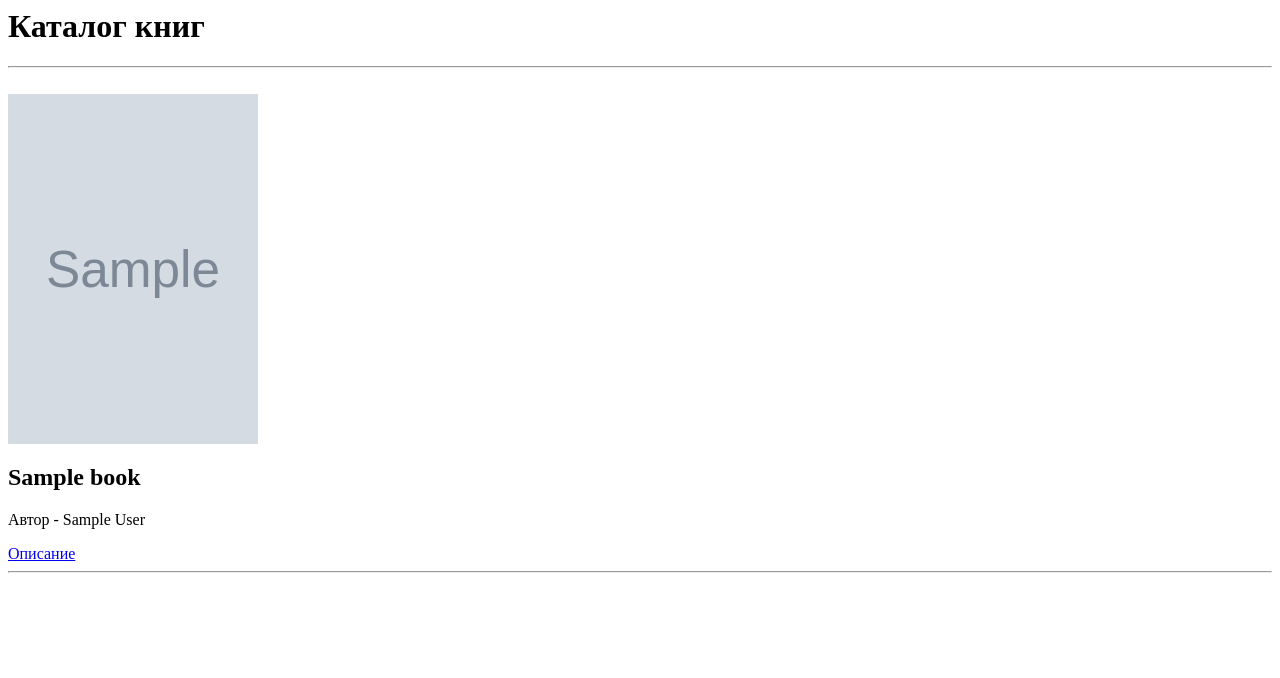
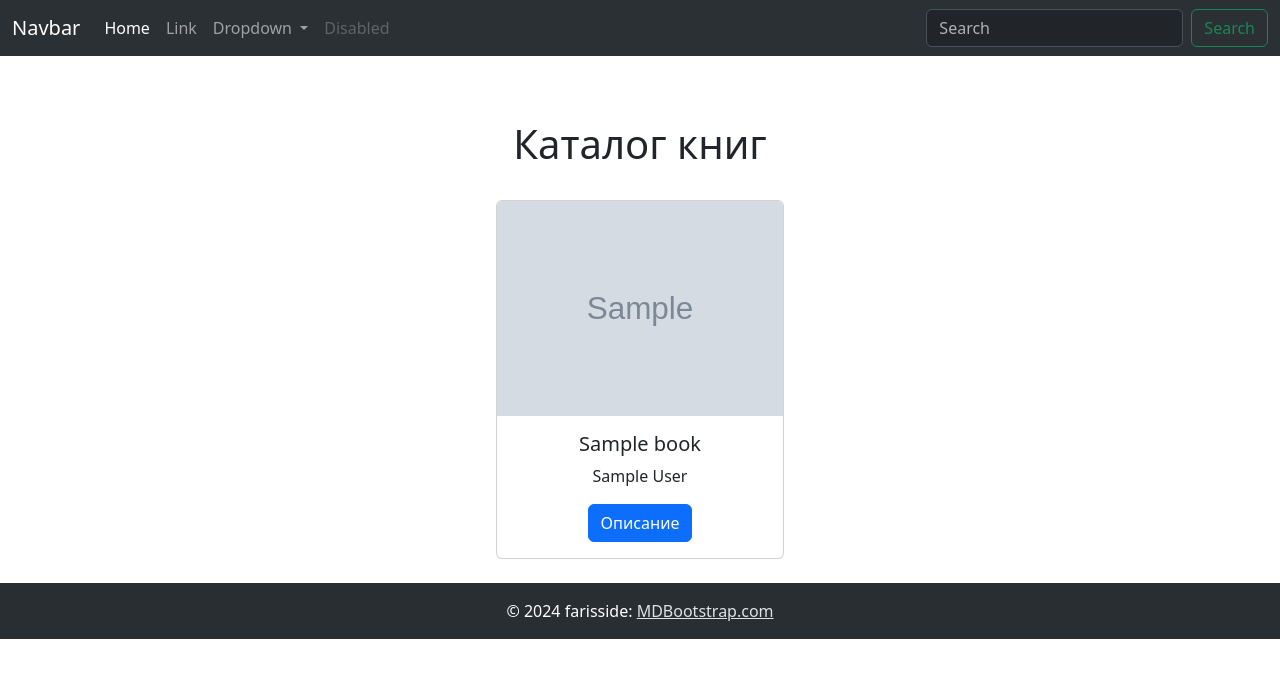
Before and after one commit to FaRass898/Faris_Site, a Django app: page /books/books_catalog in a window 1280 px wide. Shown: the top 678 px of the page. Run offline with Django 5.2, Linux system fonts and the light colour scheme; tables that the repository leaves empty hold one stand-in row (values such as "Sample post"); grey boxes marked "Sample" are stand-in pictures.

Commit message:
manytomany

```diff
--- a/books/admin.py
+++ b/books/admin.py
@@ -1,4 +1,5 @@
 from django.contrib import admin
-from books.models import Books
+from books.models import Books, Poster
 
 admin.site.register(Books)
+admin.site.register(Poster)
--- a/books/models.py
+++ b/books/models.py
@@ -1,5 +1,11 @@
 from django.db import models
 
+
+class Poster(models.Model):
+    name = models.CharField(max_length=100)
+    image = models.ImageField(upload_to='sliders/')
+    def __str__(self):
+        return self.name
 class Books(models.Model):
 
     GENRE_CHOICES = (
@@ -26,3 +32,28 @@ class Books(models.Model):
     class Meta:
         verbose_name = 'Книгу'
         verbose_name_plural = 'Книги'
+
+
+class ReviewBooks(models.Model):
+    book = models.ForeignKey(Books, on_delete=models.CASCADE,
+                             related_name='review_books')
+    text = models.TextField()
+    mark = models.IntegerField(default=5)
+
+    def __str__(self):
+        return f'{self.book} - {self.mark}'
+
+
+class Tags(models.Model):
+    name = models.CharField(max_length=100)
+    def __str__(self):
+        return self.name
+
+class Product(models.Model):
+    title= models.CharField(max_length=100)
+    description = models.TextField()
+    price = models.PositiveIntegerField(default=100)
+    tags = models.ManyToManyField(Tags)
+
+    def __str__(self):
+        return f'{self.title} - {self,print}'
--- a/books/urls.py
+++ b/books/urls.py
@@ -4,7 +4,7 @@ from . import views
 
 urlpatterns = [
     path('books_catalog', views.books_list_view),
-    path('books_catalog/<int:id>', views.books_detail_view),
+    path('books_catalog/<int:id>/', views.books_detail_view),
 
     path('personal_info/', views.personal_info_view, name='personal_info'),
     path('hobby/', views.hobby_view, name='hobby'),
--- a/templates/blog/books_list.html
+++ b/templates/blog/books_list.html
@@ -1,11 +1,20 @@
-<h1>Каталог книг</h1>
-<hr>
-    {% for i in books %}
-    <br>
-    <img src="{{ i.image.url }}" width="250" height="350">
-    <h2>{{ i.name }}</h2>
-    <p>Автор - {{ i.author_name }}</p>
-    <a href="/books/{{ i.id }}">Описание</a>
-    <br>
-    {% endfor %}
-<hr>
+{% include "../header.html" %}
+
+<center>
+  <h1>Каталог книг</h1>
+
+      {% for i in books %}
+  <br>
+  <div class="card" style="width: 18rem;">
+    <img src="{{ i.image.url }}" class="card-img-top" alt="...">
+    <div class="card-body">
+      <h5 class="card-title">{{ i.name }}</h5>
+      <p class="card-text">{{ i.author_name }}</p>
+      <a href="/books/books_catalog/{{ i.id }}/" class="btn btn-primary">Описание</a>
+    </div>
+  </div>
+  <br>
+  {% endfor %}
+</center>
+
+{% include "../footer.html" %}
--- /dev/null
+++ b/templates/footer.html
@@ -0,0 +1,11 @@
+<script src="https://cdn.jsdelivr.net/npm/bootstrap@5.3.3/dist/js/bootstrap.bundle.min.js" integrity="sha384-YvpcrYf0tY3lHB60NNkmXc5s9fDVZLESaAA55NDzOxhy9GkcIdslK1eN7N6jIeHz" crossorigin="anonymous"></script>
+<footer class="bg-body-tertiary text-center text-lg-start" data-bs-theme="dark">
+  <!-- Copyright -->
+  <div class="text-center p-3" style="background-color: rgba(0, 0, 0, 0.05); color: white">
+    © 2024 farisside:
+    <a class="text-body" href="https://t.me/FariAss">MDBootstrap.com</a>
+  </div>
+  <!-- Copyright -->
+</footer>
+</body>
+</html>
--- /dev/null
+++ b/templates/header.html
@@ -0,0 +1,45 @@
+<!DOCTYPE html>
+<html lang="en">
+<head>
+    <meta charset="UTF-8">
+    <title>FARISSIDE</title>
+    <link href="https://cdn.jsdelivr.net/npm/bootstrap@5.3.3/dist/css/bootstrap.min.css" rel="stylesheet" integrity="sha384-QWTKZyjpPEjISv5WaRU9OFeRpok6YctnYmDr5pNlyT2bRjXh0JMhjY6hW+ALEwIH" crossorigin="anonymous">
+</head>
+<body>
+<nav class="navbar  navbar-expand-lg bg-body-tertiary fixed-top" data-bs-theme="dark">
+  <div class="container-fluid">
+    <a class="navbar-brand" href="#">Navbar</a>
+    <button class="navbar-toggler" type="button" data-bs-toggle="collapse" data-bs-target="#navbarSupportedContent" aria-controls="navbarSupportedContent" aria-expanded="false" aria-label="Toggle navigation">
+      <span class="navbar-toggler-icon"></span>
+    </button>
+    <div class="collapse navbar-collapse" id="navbarSupportedContent">
+      <ul class="navbar-nav me-auto mb-2 mb-lg-0">
+        <li class="nav-item">
+          <a class="nav-link active" aria-current="page" href="#">Home</a>
+        </li>
+        <li class="nav-item">
+          <a class="nav-link" href="#">Link</a>
+        </li>
+        <li class="nav-item dropdown">
+          <a class="nav-link dropdown-toggle" href="#" role="button" data-bs-toggle="dropdown" aria-expanded="false">
+            Dropdown
+          </a>
+          <ul class="dropdown-menu">
+            <li><a class="dropdown-item" href="#">Action</a></li>
+            <li><a class="dropdown-item" href="#">Another action</a></li>
+            <li><hr class="dropdown-divider"></li>
+            <li><a class="dropdown-item" href="#">Something else here</a></li>
+          </ul>
+        </li>
+        <li class="nav-item">
+          <a class="nav-link disabled" aria-disabled="true">Disabled</a>
+        </li>
+      </ul>
+      <form class="d-flex" role="search">
+        <input class="form-control me-2" type="search" placeholder="Search" aria-label="Search">
+        <button class="btn btn-outline-success" type="submit">Search</button>
+      </form>
+    </div>
+  </div>
+</nav>
+<br><br><br><br><br>
```
Also changed, not shown: templates/blog/books_detail.html (+14 -1 lines), books/migrations/0002_books_poster_delete_booklist.py (added), books/migrations/0003_reviewbooks.py (added), media/sliders/BOOK_POSTERs__01.jpg (added).
